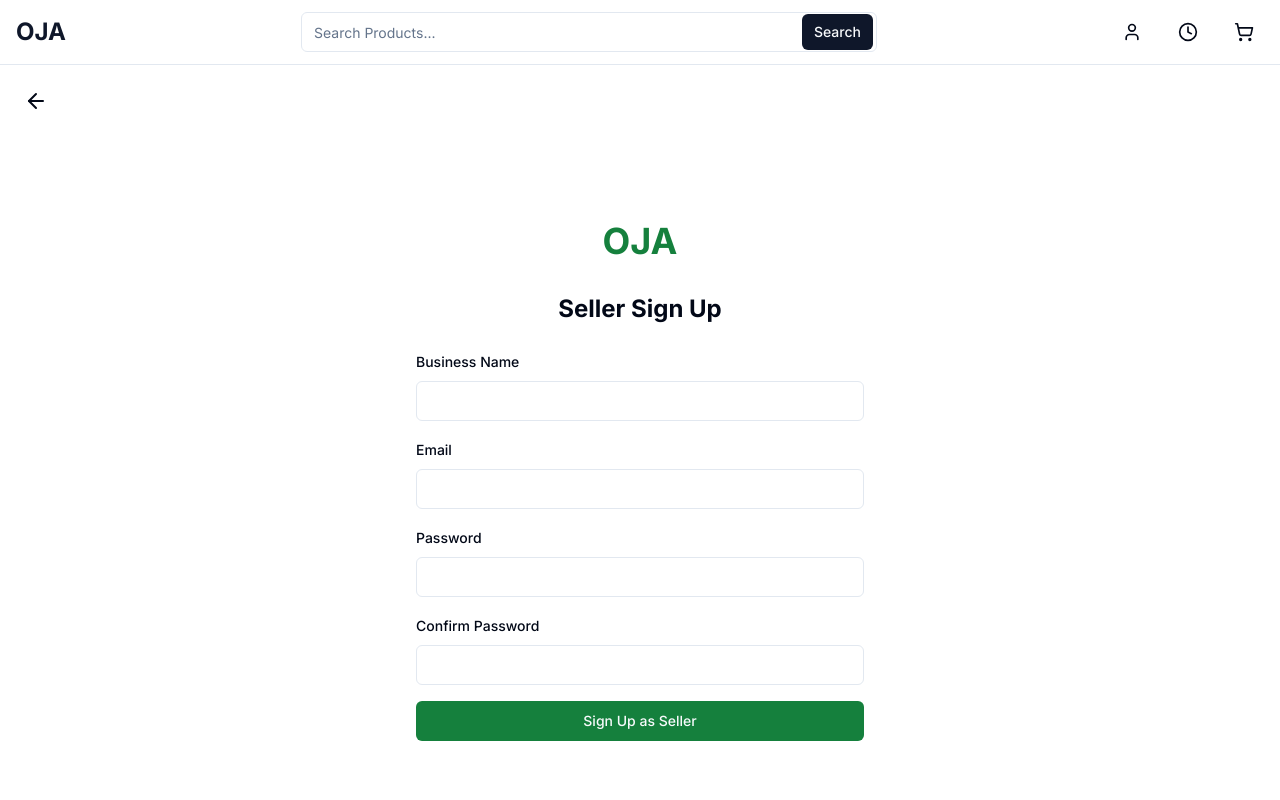
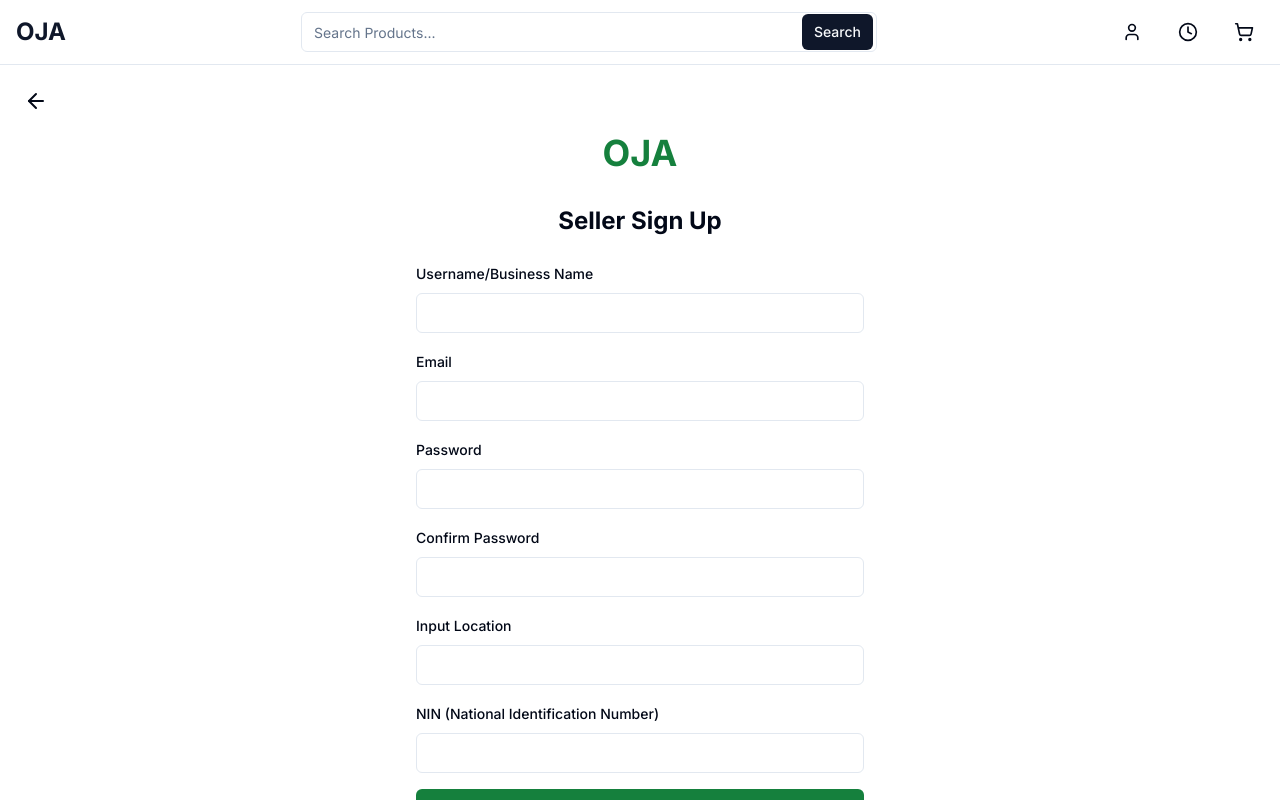
Before and after one commit to TundeAwogbami/oja-ecommerce, a Next.js app: page /signup/seller in a window 1280 px wide. Shown: the top 800 px of the page. Built offline with nearby package versions, Linux system fonts and the light colour scheme.

Commit message:
Added Cart

```diff
--- /dev/null
+++ b/app/cart/page.tsx
@@ -0,0 +1,88 @@
+'use client'
+
+import { useCart } from '@/contexts/CartContext'
+import { Button } from "@/components/ui/button"
+import { Input } from "@/components/ui/input"
+import Image from 'next/image'
+import { Minus, Plus, X } from 'lucide-react'
+
+export default function CartPage() {
+  const { items, removeItem, updateQuantity } = useCart()
+
+  const subtotal = items.reduce((total, item) => total + item.price * item.quantity, 0)
+  const tax = subtotal * 0.1 // Assuming 10% tax
+  const total = subtotal + tax
+
+  return (
+    <div className="container mx-auto px-4 py-8">
+      <h1 className="text-3xl font-bold mb-8">Your Cart</h1>
+      {items.length === 0 ? (
+        <p>Your cart is empty.</p>
+      ) : (
+        <div className="grid md:grid-cols-3 gap-8">
+          <div className="md:col-span-2">
+            {items.map((item) => (
+              <div key={item.id} className="flex items-center border-b py-4">
+                <Image src={item.image} alt={item.name} width={80} height={80} className="rounded-md" />
+                <div className="ml-4 flex-grow">
+                  <h3 className="font-semibold">{item.name}</h3>
+                  <p className="text-gray-600">${item.price.toFixed(2)}</p>
+                </div>
+                <div className="flex items-center">
+                  <Button
+                    variant="outline"
+                    size="icon"
+                    onClick={() => updateQuantity(item.id, item.quantity - 1)}
+                  >
+                    <Minus className="h-4 w-4" />
+                  </Button>
+                  <Input
+                    type="number"
+                    value={item.quantity}
+                    onChange={(e) => updateQuantity(item.id, parseInt(e.target.value, 10))}
+                    className="w-16 mx-2 text-center"
+                  />
+                  <Button
+                    variant="outline"
+                    size="icon"
+                    onClick={() => updateQuantity(item.id, item.quantity + 1)}
+                  >
+                    <Plus className="h-4 w-4" />
+                  </Button>
+                </div>
+                <Button
+                  variant="ghost"
+                  size="icon"
+                  className="ml-4"
+                  onClick={() => removeItem(item.id)}
+                >
+                  <X className="h-4 w-4" />
+                </Button>
+              </div>
+            ))}
+          </div>
+          <div className="md:col-span-1">
+            <div className="bg-gray-100 p-6 rounded-lg">
+              <h2 className="text-xl font-semibold mb-4">Order Summary</h2>
+              <div className="flex justify-between mb-2">
+                <span>Subtotal</span>
+                <span>${subtotal.toFixed(2)}</span>
+              </div>
+              <div className="flex justify-between mb-2">
+                <span>Tax</span>
+                <span>${tax.toFixed(2)}</span>
+              </div>
+              <div className="flex justify-between font-semibold text-lg mt-4 pt-4 border-t">
+                <span>Total</span>
+                <span>${total.toFixed(2)}</span>
+              </div>
+              <Button className="w-full mt-6" size="lg">
+                Proceed to Checkout
+              </Button>
+            </div>
+          </div>
+        </div>
+      )}
+    </div>
+  )
+}
--- a/app/layout.tsx
+++ b/app/layout.tsx
@@ -3,6 +3,7 @@ import { Inter } from 'next/font/google'
 import '@/styles/globals.css'
 import { Header } from "@/components/header"
 import { Footer } from "@/components/footer"
+import { CartProvider } from '@/contexts/CartContext'
 
 const inter = Inter({ subsets: ["latin"] })
 
@@ -19,9 +20,11 @@ export default function RootLayout({
   return (
     <html lang="en">
       <body className={inter.className}>
-        <Header />
-        <main>{children}</main>
-        <Footer />
+        <CartProvider>
+          <Header />
+          <main>{children}</main>
+          <Footer />
+        </CartProvider>
       </body>
     </html>
   )
--- a/app/signup/seller/page.tsx
+++ b/app/signup/seller/page.tsx
@@ -15,6 +15,8 @@ export default function SellerSignupPage() {
     email: '',
     password: '',
     confirmPassword: '',
+    location: '',
+    nin: '',
   })
   const [errors, setErrors] = useState<Record<string, string>>({})
 
@@ -31,6 +33,9 @@ export default function SellerSignupPage() {
     if (!formData.password) newErrors.password = 'Password is required'
     else if (formData.password.length < 8) newErrors.password = 'Password must be at least 8 characters'
     if (formData.password !== formData.confirmPassword) newErrors.confirmPassword = 'Passwords do not match'
+    if (!formData.location) newErrors.location = 'Location is required'
+    if (!formData.nin) newErrors.nin = 'NIN is required'
+    else if (!/^\d{11}$/.test(formData.nin)) newErrors.nin = 'NIN must be 11 digits'
     setErrors(newErrors)
     return Object.keys(newErrors).length === 0
   }
@@ -67,7 +72,7 @@ export default function SellerSignupPage() {
             <h2 className="text-2xl font-bold text-center mb-6">Seller Sign Up</h2>
 
             <div className="space-y-2">
-              <Label htmlFor="businessName">Business Name</Label>
+              <Label htmlFor="businessName">Username/Business Name</Label>
               <Input
                 id="businessName"
                 name="businessName"
@@ -117,6 +122,31 @@ export default function SellerSignupPage() {
               {errors.confirmPassword && <p className="text-red-500 text-sm">{errors.confirmPassword}</p>}
             </div>
 
+            <div className="space-y-2">
+              <Label htmlFor="location">Input Location</Label>
+              <Input
+                id="location"
+                name="location"
+                value={formData.location}
+                onChange={handleChange}
+                required
+              />
+              {errors.location && <p className="text-red-500 text-sm">{errors.location}</p>}
+            </div>
+
+            <div className="space-y-2">
+              <Label htmlFor="nin">NIN (National Identification Number)</Label>
+              <Input
+                id="nin"
+                name="nin"
+                value={formData.nin}
+                onChange={handleChange}
+                required
+                maxLength={11}
+              />
+              {errors.nin && <p className="text-red-500 text-sm">{errors.nin}</p>}
+            </div>
+
             <Button type="submit" className="w-full bg-green-700 hover:bg-green-800">
               Sign Up as Seller
             </Button>
--- a/components/header.tsx
+++ b/components/header.tsx
@@ -5,9 +5,13 @@ import { Input } from "@/components/ui/input"
 import { Button } from "@/components/ui/button"
 import { ShoppingCart, Menu, User, Clock } from 'lucide-react'
 import { useState } from "react"
+import { useCart } from "@/contexts/CartContext"
 
 export function Header() {
   const [isMenuOpen, setIsMenuOpen] = useState(false)
+  const { items } = useCart()
+
+  const cartItemsCount = items.reduce((total, item) => total + item.quantity, 0)
 
   return (
     <header className="sticky top-0 z-50 w-full border-b bg-background/95 backdrop-blur supports-[backdrop-filter]:bg-background/60">
@@ -45,10 +49,17 @@ export function Header() {
               <Clock className="h-5 w-5" />
               <span className="sr-only">Orders</span>
             </Button>
-            <Button variant="ghost" size="icon">
-              <ShoppingCart className="h-5 w-5" />
-              <span className="sr-only">Cart</span>
-            </Button>
+            <Link href="/cart">
+              <Button variant="ghost" size="icon" className="relative">
+                <ShoppingCart className="h-5 w-5" />
+                {cartItemsCount > 0 && (
+                  <span className="absolute -top-1 -right-1 bg-primary text-primary-foreground text-xs rounded-full w-4 h-4 flex items-center justify-center">
+                    {cartItemsCount}
+                  </span>
+                )}
+                <span className="sr-only">Cart</span>
+              </Button>
+            </Link>
           </div>
         </div>
       </div>
--- /dev/null
+++ b/contexts/CartContext.tsx
@@ -0,0 +1,78 @@
+'use client'
+
+import React, { createContext, useContext, useState, useEffect } from 'react'
+
+interface CartItem {
+  id: string
+  name: string
+  price: number
+  quantity: number
+  image: string
+}
+
+interface CartContextType {
+  items: CartItem[]
+  addItem: (item: CartItem) => void
+  removeItem: (id: string) => void
+  updateQuantity: (id: string, quantity: number) => void
+  clearCart: () => void
+}
+
+const CartContext = createContext<CartContextType | undefined>(undefined)
+
+export const CartProvider: React.FC<{ children: React.ReactNode }> = ({ children }) => {
+  const [items, setItems] = useState<CartItem[]>([])
+
+  useEffect(() => {
+    const savedCart = localStorage.getItem('cart')
+    if (savedCart) {
+      setItems(JSON.parse(savedCart))
+    }
+  }, [])
+
+  useEffect(() => {
+    localStorage.setItem('cart', JSON.stringify(items))
+  }, [items])
+
+  const addItem = (item: CartItem) => {
+    setItems(prevItems => {
+      const existingItem = prevItems.find(i => i.id === item.id)
+      if (existingItem) {
+        return prevItems.map(i =>
+          i.id === item.id ? { ...i, quantity: i.quantity + 1 } : i
+        )
+      }
+      return [...prevItems, { ...item, quantity: 1 }]
+    })
+  }
+
+  const removeItem = (id: string) => {
+    setItems(prevItems => prevItems.filter(item => item.id !== id))
+  }
+
+  const updateQuantity = (id: string, quantity: number) => {
+    setItems(prevItems =>
+      prevItems.map(item =>
+        item.id === id ? { ...item, quantity: Math.max(0, quantity) } : item
+      )
+    )
+  }
+
+  const clearCart = () => {
+    setItems([])
+  }
+
+  return (
+    <CartContext.Provider value={{ items, addItem, removeItem, updateQuantity, clearCart }}>
+      {children}
+    </CartContext.Provider>
+  )
+}
+
+export const useCart = () => {
+  const context = useContext(CartContext)
+  if (context === undefined) {
+    throw new Error('useCart must be used within a CartProvider')
+  }
+  return context
+}
```
